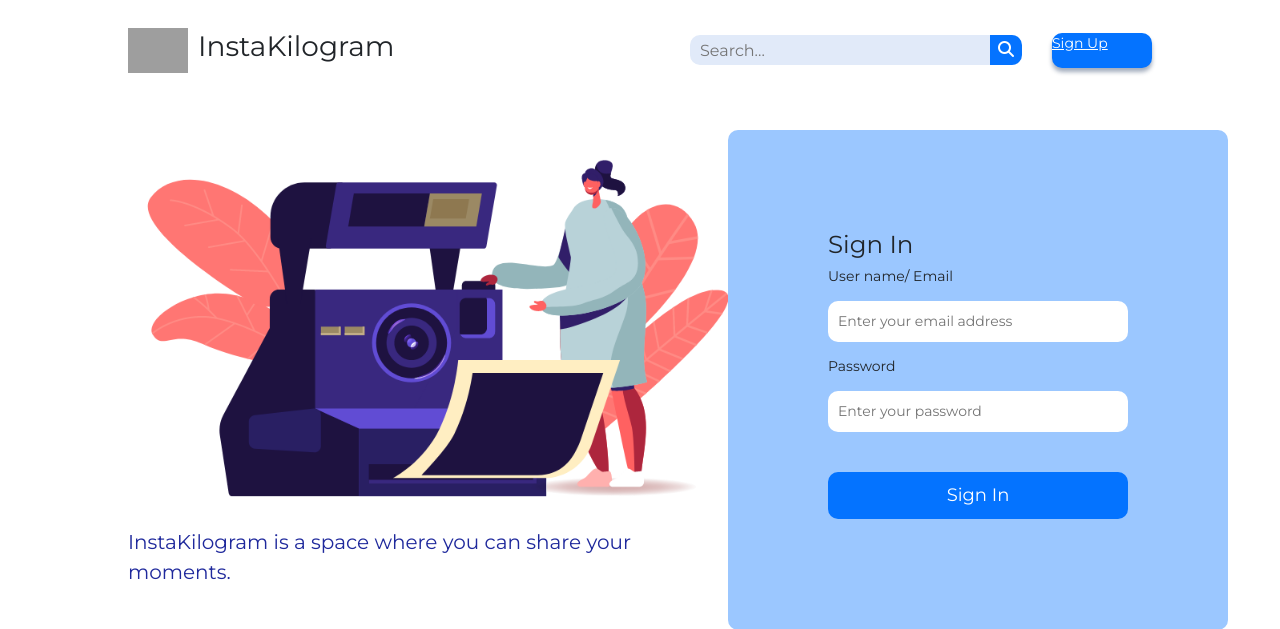
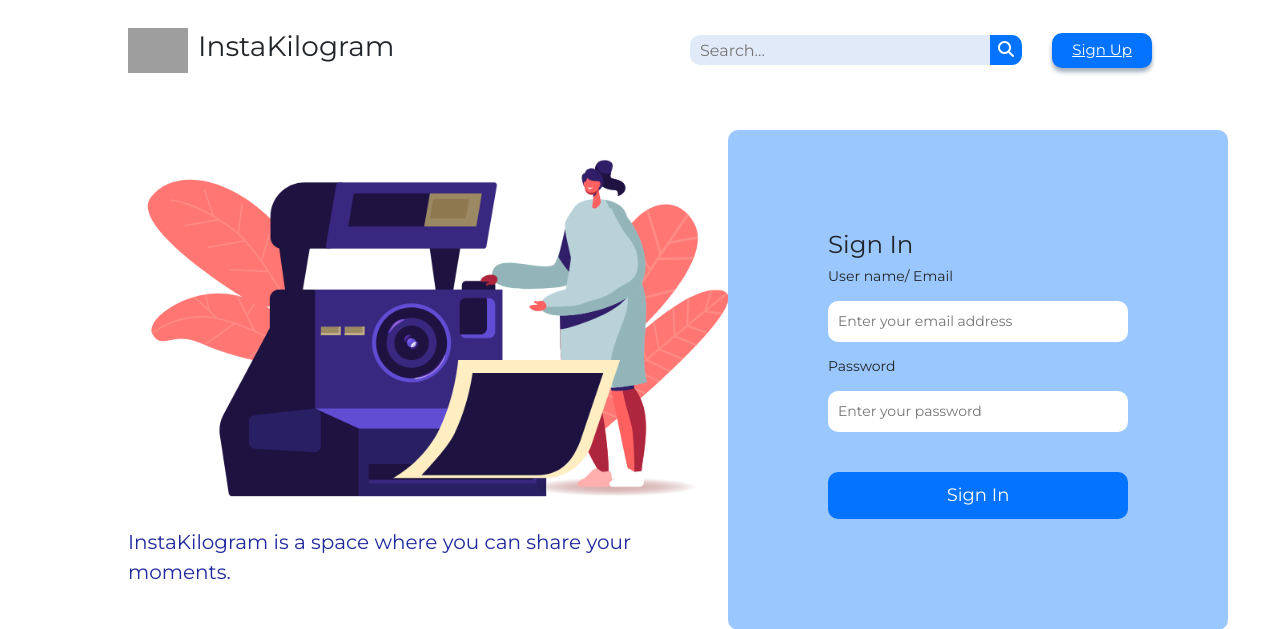
Before and after one commit to kelseyvn17/Web_Group15, a PHP site: page /login.html in a window 1280 px wide. Shown: the top 629 px of the page. Run offline with PHP 8.4, Linux system fonts and the light colour scheme; some libraries are stand-ins or nearby versions; grey boxes are pictures that could not be loaded.

Commit message:
Update login.css

```diff
--- a/login.css
+++ b/login.css
@@ -6,7 +6,7 @@
     font-size: 14px;
     font-family: 'Montserrat', sans-serif;
 }
-/*Navigation bar*/
+/* Nav Bar  */
 header{
     display: flex;
     justify-content: space-between;
@@ -39,6 +39,9 @@ img{
     width: 100px;
     height: 35px;
     box-shadow: 0px 4px 4px rgba(25, 51, 90, 0.4);
+	text-align:center;
+	font-size: 15px;
+	padding-top: 6px;
 }
 .button:hover{
     background-color: #30D1FF;
@@ -75,6 +78,8 @@ img{
     background-color: #30D1FF;
     color: white;
 }
+/* End Nav Bar */
+
 
 /*Banner section*/
 .background{
```
